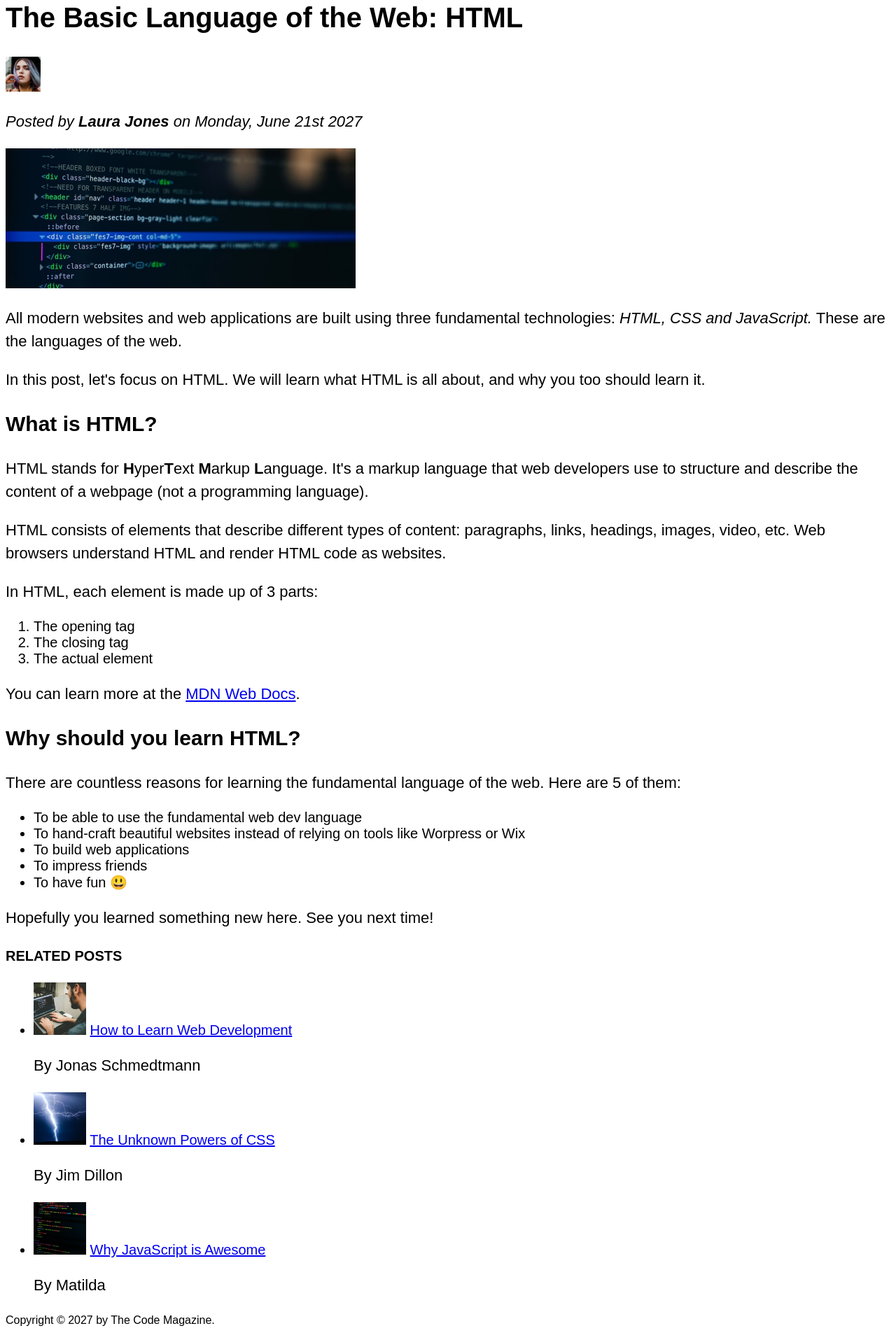
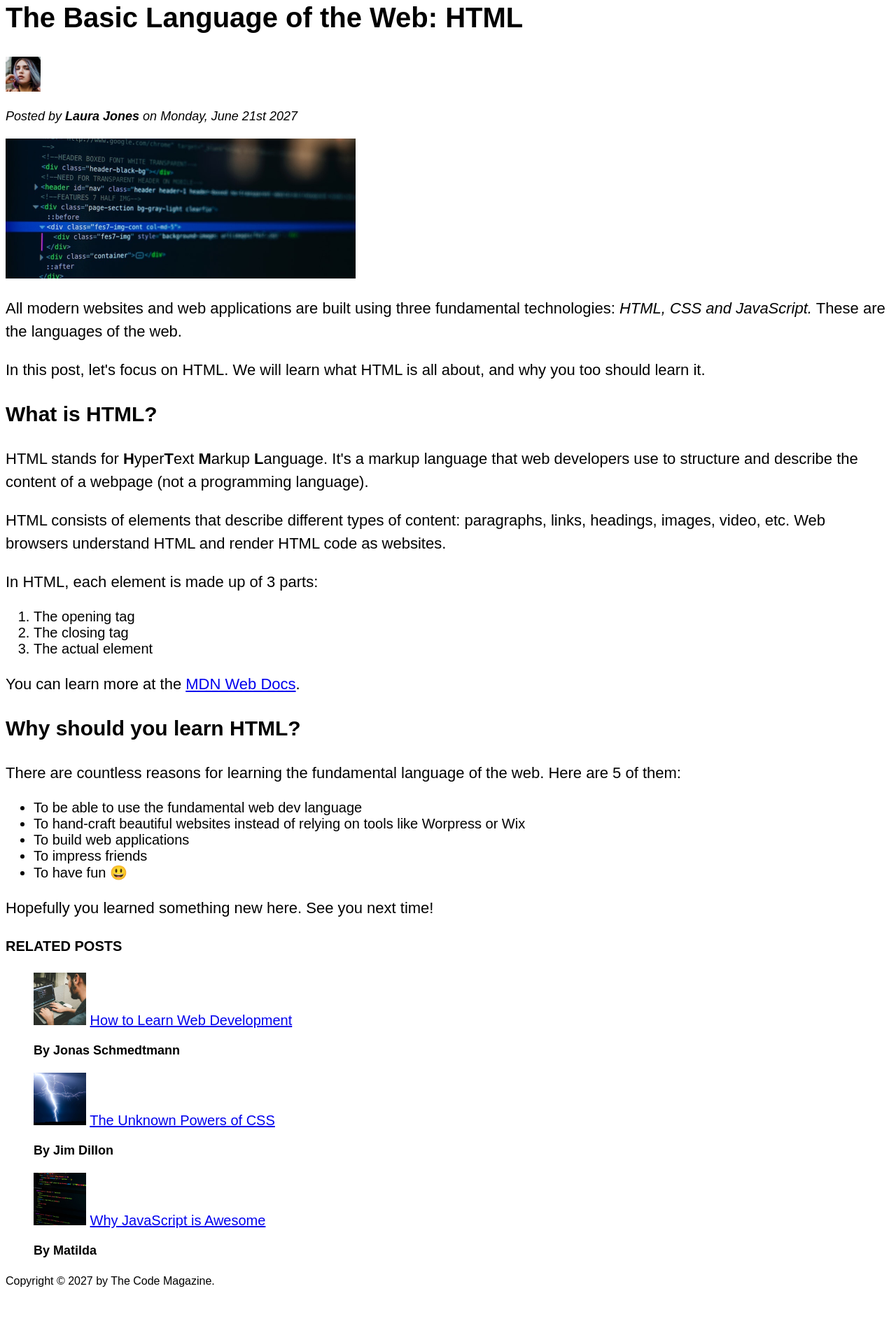
Before and after one commit to prudv13/code-magazine, a plain HTML site: page index.html in a window 1280 px wide. Shown: the part 114-2029 px from the top of the page at 70% size. After the commit the page ends 1973 px from the top, so only its background shows below. Drawn offline with Linux system fonts and the light colour scheme.

Commit message:
class and id selectors

```diff
--- a/index.html
+++ b/index.html
@@ -22,7 +22,7 @@
             <h2>The Basic Language of the Web: HTML</h2>
 
             <img src="img/laura-jones.jpg" alt="Headshot of Laura Jones" height="50" width="50"/>
-            <p>Posted by <strong>Laura Jones</strong> on Monday, June 21st 2027</p>
+            <p id="author">Posted by <strong>Laura Jones</strong> on Monday, June 21st 2027</p>
 
             <img src="img/post-img.jpg" alt="HTML code on a screen" width="500" height="200" />
         </header>
@@ -78,27 +78,27 @@
 
     <aside>
         <h4>Related posts</h4>
-        <ul>
+        <ul class="related">
             <li>
                 <img src="img/related-1.jpg" alt="Person programming" width="75" height="75" />
                 <a href="#">How to Learn Web Development</a>
-                <p>By Jonas Schmedtmann</p>
+                <p class="related-author">By Jonas Schmedtmann</p>
             </li>
             <li>
                 <img src="img/related-2.jpg" alt="thunder sky" width="75" height="75" />
                 <a href="#">The Unknown Powers of CSS</a>
-                <p>By Jim Dillon</p>
+                <p class="related-author">By Jim Dillon</p>
             </li>
             <li>
                 <img src="img/related-3.jpg" alt="code on screen" width="75" height="75" />
                 <a href="#">Why JavaScript is Awesome</a>
-                <p>By Matilda</p>
+                <p class="related-author">By Matilda</p>
             </li>
         </ul>
     </aside>
 
     <footer>
-        <p>Copyright &copy; 2027 by The Code Magazine.</p>
+        <p id="copyright">Copyright &copy; 2027 by The Code Magazine.</p>
     </footer>
 </body>
 </html>
--- a/styles.css
+++ b/styles.css
@@ -30,10 +30,28 @@ li{
     font-size: 20px;
 }
 
-footer p{
+/* footer p{
     font-size: 16px;
 }
 
 article header p{
     font-style: italic;
+} */
+
+#author{
+    font-style: italic;
+    font-size: 18px;
 }
+
+#copyright{
+    font-size: 16px;
+}
+
+.related-author{
+    font-size: 18px;
+    font-weight: bold;
+}
+
+.related{
+    list-style: none;
+}
```
